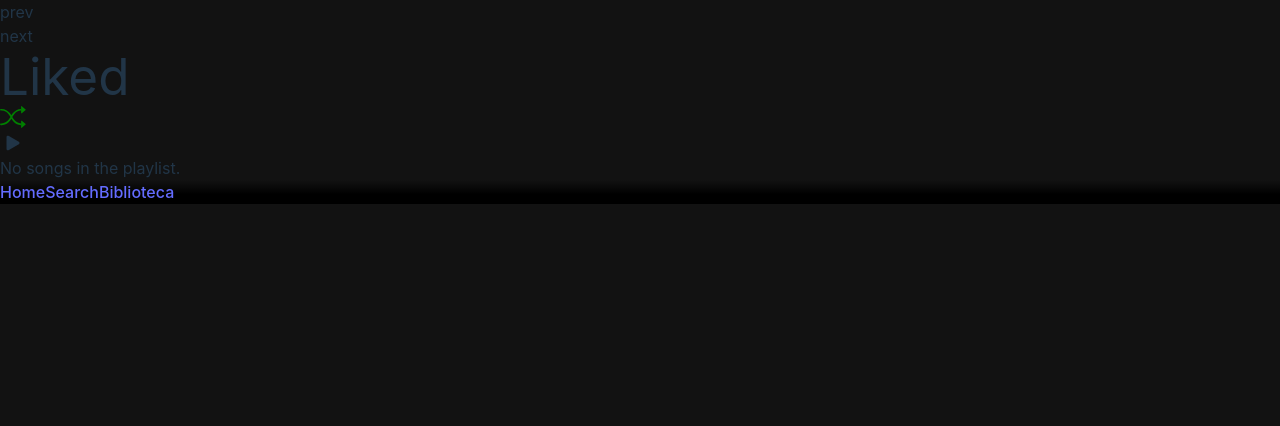
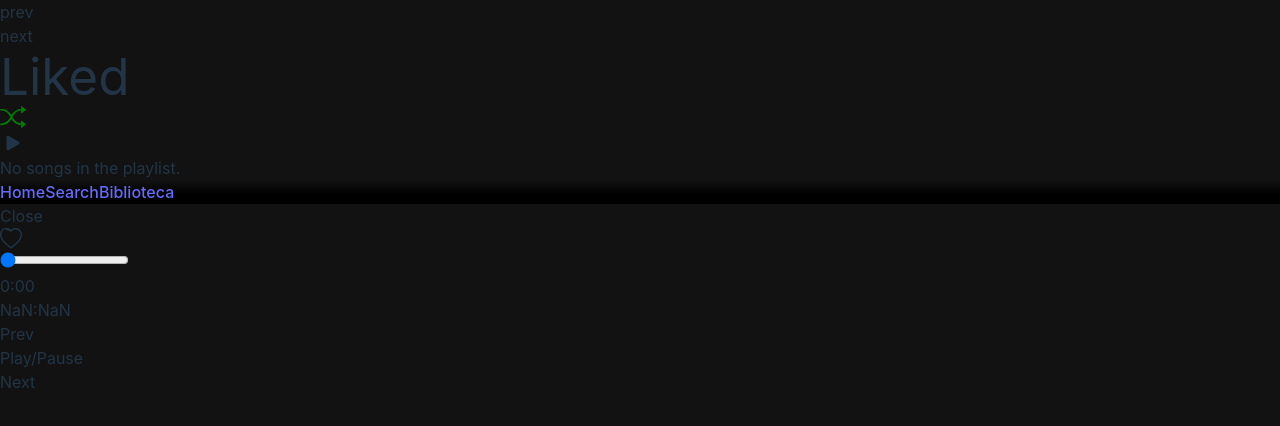
Before and after one commit to SergioAcostaTer/spotyclone-front, a React (Vite) app: page /saved in a window 1280 px wide. Shown: the top 426 px of the page. Built offline with nearby package versions, Linux system fonts and the light colour scheme.

Commit message:
progress

```diff
--- a/src/components/MobileFooter.tsx
+++ b/src/components/MobileFooter.tsx
@@ -9,26 +9,51 @@ interface MobileLayoutProps {
 }
 
 const MobileFooter = ({ children }: MobileLayoutProps) => {
-  const [songs, index, isPlaying, play, pause, likedSongs] = usePlayer((state) => [
+  const [
+    songs,
+    index,
+    isPlaying,
+    play,
+    pause,
+    playlists,
+    handleShow,
+    showControls,
+    progress,
+    setNewSongDuration,
+    prev,
+    next,
+  ] = usePlayer((state) => [
     state.songs,
     state.currentSongIndex,
     state.isPlaying,
     state.play,
-    state.pause, state.likedSongs
+    state.pause,
+    state.playlists,
+    state.handleControls,
+    state.showControls,
+    state.progress,
+    state.setNewSongDuration,
+    state.prevSong,
+    state.nextSong,
   ]);
+  const [userProgress, setUserProgress] = useState(progress);
+
+  useEffect(() => {
+    setUserProgress(progress);
+  }, [progress]);
 
   const [liked, setLiked] = useState(
-    likedSongs.find((e) => e.id == songs[index]?.id) ? true : false
+    playlists.liked?.find((e) => e.id == songs[index]?.id) ? true : false
   );
 
   useEffect(() => {
     setLiked(
-      likedSongs.find((e) => e.id == songs[index]?.id) ? true : false
+      playlists.liked?.find((e) => e.id == songs[index]?.id) ? true : false
     );
   }, [index, isPlaying]);
 
   useEffect(() => {
-    console.log(isPlaying)
+    console.log(isPlaying);
   }, [isPlaying]);
 
   const handleLike = () => {
@@ -39,7 +64,6 @@ const MobileFooter = ({ children }: MobileLayoutProps) => {
     //   addLikedSong(songs[index]);
     // }
     setLiked(!liked);
-
   };
 
   const handlePlayPause = () => {
@@ -53,8 +77,12 @@ const MobileFooter = ({ children }: MobileLayoutProps) => {
   return (
     <>
       {children}
-      <div className="fixed bottom-0 w-full"
-      style={{background: "linear-gradient(0deg, rgba(0,0,0,1) 0%, rgba(0,0,0,1) 40%, rgba(0,0,0,0) 100%)"}}
+      <div
+        className="fixed bottom-0 w-full"
+        style={{
+          background:
+            "linear-gradient(0deg, rgba(0,0,0,1) 0%, rgba(0,0,0,1) 40%, rgba(0,0,0,0) 100%)",
+        }}
       >
         {songs[index] && (
           <div className="h-[53px] w-full px-2">
@@ -62,7 +90,7 @@ const MobileFooter = ({ children }: MobileLayoutProps) => {
               className="w-full h-full flex justify-between p-[5px] rounded-[6px]"
               style={{ backgroundColor: songs[index]?.color }}
             >
-              <div className="flex ">
+              <div className="flex w-full" onClick={handleShow}>
                 <img
                   src={songs[index]?.thumbnail}
                   className="h-full object-fit rounded"
@@ -86,6 +114,69 @@ const MobileFooter = ({ children }: MobileLayoutProps) => {
           <Link to={"/saved"}>Biblioteca</Link>
         </div>
       </div>
+
+      <div
+        className="fixed bottom-[-100vh] w-[100vw] h-[100vh] transition-all duration-100 ease-in-out flex justify-center"
+        style={{
+          bottom: showControls ? "0" : "-100vh",
+          background: songs[index]?.color,
+        }}
+      >
+        <div className="w-[90%]">
+          <div className="w-full h-[53px] px-2">
+            <p onClick={handleShow}>Close</p>
+          </div>
+
+          <div className="w-full flex items-center justify-center flex-col mt-10">
+            <img
+              src={songs[index]?.thumbnail}
+              className=" h-[90%] rounded-md object-contain"
+            ></img>
+
+            <div className="flex justify-between w-full mt-8">
+              <div>
+                <h1 className="text-xl">{songs[index]?.title}</h1>
+                <p className="text-lg">{songs[index]?.artist}</p>
+              </div>
+              <Heart onClick={handleLike} fill={liked} />
+            </div>
+
+            <div className="flex items-center justify-center w-full flex-col flex">
+              <input
+                type="range"
+                min={0}
+                max={songs[index]?.duration?.youtube}
+                value={userProgress}
+                onChange={(e) => {
+                  setNewSongDuration(parseInt(e.target.value));
+                  setUserProgress(parseInt(e.target.value));
+                }}
+                className="w-full"
+              />
+
+              <div className="w-full flex justify-between mt-2">
+                <p>{`${Math.floor(progress / 60)}:${
+                  progress % 60 < 10
+                    ? `0${Math.floor(progress % 60)}`
+                    : `${Math.floor(progress % 60)}`
+                }`}</p>
+
+                <p>{`${Math.floor(songs[index]?.duration?.youtube / 60)}:${
+                  songs[index]?.duration?.youtube % 60 < 10
+                    ? `0${Math.floor(songs[index]?.duration?.youtube % 60)}`
+                    : `${Math.floor(songs[index]?.duration?.youtube % 60)}`
+                }`}</p>
+              </div>
+            </div>
+
+            <div className="flex items-center justify-center w-full">
+              <p onClick={prev}>Prev</p>
+              <p onClick={handlePlayPause}>Play/Pause</p>
+              <p onClick={next}>Next</p>
+            </div>
+          </div>
+        </div>
+      </div>
     </>
   );
 };
--- a/src/components/MusicPlayer.tsx
+++ b/src/components/MusicPlayer.tsx
@@ -3,18 +3,17 @@ import React, { useEffect } from "react";
 import ReactPlayer from "react-player";
 
 const MusicPlayer = ({ children }: { children: React.ReactNode }) => {
-  const [isPlaying, currentSongIndex, songs, nextSong ] = usePlayer((state) => [
+  const [isPlaying, currentSongIndex, songs, nextSong, setProgress] = usePlayer((state) => [
     state.isPlaying,
     state.currentSongIndex,
     state.songs,
-    state.nextSong
+    state.nextSong,
+    state.setProgress,
   ]);
 
-
-
   useEffect(() => {
-    console.log(isPlaying, songs, currentSongIndex)
-  },[isPlaying, songs, currentSongIndex])
+    console.log(isPlaying, songs, currentSongIndex);
+  }, [isPlaying, songs, currentSongIndex]);
 
   return (
     <>
@@ -25,6 +24,11 @@ const MusicPlayer = ({ children }: { children: React.ReactNode }) => {
         url={songs?.[currentSongIndex]?.url}
         onEnded={nextSong}
         playsInline
+        onProgress={(state) => {
+          setProgress(state.playedSeconds);
+        }}
+        progressInterval={500}
+        loop={songs?.length == 1 ? true : false}
       />
       {children}
     </>
--- a/src/components/SongCard.tsx
+++ b/src/components/SongCard.tsx
@@ -8,26 +8,43 @@ interface Props {
 }
 
 const SongCard = ({ song }: Props) => {
-  const [likedSongs, addAndPlay, addLiked, removeLiked, songs, index] = usePlayer(state => [state.likedSongs, state.addAndPlay, state.addLikedSong, state.removeLikedSong, state.songs, state.currentSongIndex])
+  const [
+    addAndPlay,
+    addLiked,
+    removeLiked,
+    songs,
+    index,
+    playlists,
+  ] = usePlayer((state) => [
+    state.addAndPlay,
+    state.addSongToPlaylist,
+    state.removeSongFromPlaylist,
+    state.songs,
+    state.currentSongIndex,
+    state.playlists,
+  ]);
 
   const handleLikeSong = (song: Track) => {
-    if (usePlayer.getState().likedSongs.includes(song)) {
-      removeLiked(song);
+    addLiked("liked", song);
+    console.log(playlists.liked);
+
+    if (playlists.liked.includes(song)) {
+      removeLiked("liked", song);
     } else {
-      addLiked(song);
+      addLiked("liked", song);
     }
   };
 
   const [liked, setLiked] = useState(
-    likedSongs.find((e) => e.id == song.id) ? true : false
+    playlists.liked.find((e) => e.id == song.id) ? true : false
   );
   const [sounding, setSounding] = useState(
     songs[index]?.id == song?.id ? true : false
-  )
+  );
 
-  useEffect(() =>{
-    setSounding(songs[index]?.id == song?.id ? true : false)
-  },[index,songs])
+  useEffect(() => {
+    setSounding(songs[index]?.id == song?.id ? true : false);
+  }, [index, songs]);
 
   const handleLike = () => {
     handleLikeSong(song);
@@ -43,8 +60,12 @@ const SongCard = ({ song }: Props) => {
           className="w-[45px] h-[45px] rounded-md object-contain"
         />
         <div className="flex-grow ml-2">
-          <h2 className="text-sm font-medium"
-          style={{color: sounding ? "green" : "white"}}>{song.title}</h2>
+          <h2
+            className="text-sm font-medium"
+            style={{ color: sounding ? "green" : "white" }}
+          >
+            {song.title}
+          </h2>
           <p className="text-gray-500">{song.artist}</p>
         </div>
       </div>
--- a/src/hooks/usePlayer.tsx
+++ b/src/hooks/usePlayer.tsx
@@ -4,7 +4,6 @@ import { create } from "zustand";
 import { getYT } from "../services/getFromYt";
 
 interface PlayerState {
-  likedSongs: Track[];
   songs: ToSave[];
   currentSongIndex: number;
   isPlaying: boolean;
@@ -13,12 +12,19 @@ interface PlayerState {
   play: () => void;
   pause: () => void;
   shuffle: () => void;
-  addLikedSong: (song: Track) => void;
-  removeLikedSong: (song: Track) => void;
   addAndPlay: (spotify: Track) => Promise<void>;
-  handleLikeSong: (song: Track) => void;
-  playLiked: () => Promise<void>;
   addSong: (spotify: Track) => Promise<void>;
+  addSongToPlaylist: (playlistName: string, song: Track) => void;
+  removeSongFromPlaylist: (playlistName: string, song: Track) => void;
+  playlists: {
+    [key: string]: Track[];
+  };
+  playPLaylist: (playlistName: string) => void;
+  showControls: boolean;
+  handleControls: () => void;
+  progress: number;
+  setProgress: (progress: number) => void;
+  setNewSongDuration: (duration: number) => void;
 }
 
 const mountSong = async (spotify: Track): Promise<ToSave> => {
@@ -36,7 +42,7 @@ const mountSong = async (spotify: Track): Promise<ToSave> => {
     id: spotify.id,
     thumbnail: spotify.thumbnail,
     thumbnailSmall: spotify.thumbnailSmall,
-    url: youtube.url,
+    url: `${youtube.url}&t=0`,
     views: youtube.views,
     duration: youtube.duration,
     popularity: spotify.popularity,
@@ -46,15 +52,18 @@ const mountSong = async (spotify: Track): Promise<ToSave> => {
   return toSave;
 };
 
-const storedLikedSongsString = localStorage.getItem("liked");
-const storedLikedSongs = storedLikedSongsString
-  ? JSON.parse(storedLikedSongsString).reverse()
-  : [];
+const storedPlaylist = localStorage.getItem("playlists");
+const playlistsJSON = storedPlaylist
+  ? JSON.parse(storedPlaylist)
+  : {
+      liked: [],
+    };
 
 const usePlayer = create<PlayerState>((set) => ({
   songs: [],
   currentSongIndex: 0,
   isPlaying: false,
+  playlists: playlistsJSON,
 
   addSong: async (spotify: Track) => {
     const song = await mountSong(spotify);
@@ -102,28 +111,12 @@ const usePlayer = create<PlayerState>((set) => ({
       };
     });
   },
-  likedSongs: storedLikedSongs,
-  addLikedSong: (song) => {
-    set((state) => {
-      const updatedLikedSongs = [...state.likedSongs, song];
-      localStorage.setItem("liked", JSON.stringify(updatedLikedSongs));
-      return { likedSongs: updatedLikedSongs };
-    });
-  },
-  removeLikedSong: (song) => {
-    set((state) => {
-      const updatedLikedSongs = state.likedSongs.filter(
-        (likedSong: Track) => likedSong !== song
-      );
-      localStorage.setItem("liked", JSON.stringify(updatedLikedSongs));
-      return { likedSongs: updatedLikedSongs };
-    });
-  },
+
   addAndPlay: async (spotify: Track) => {
     const song = await mountSong(spotify);
     set((state) => {
-      const newSongs = [...state.songs]; // Create a copy of the original songs array
-      newSongs[state.currentSongIndex] = song; // Replace the song at the specified index
+      const newSongs = [...state.songs];
+      newSongs[state.currentSongIndex] = song;
       return {
         ...state,
         songs: newSongs,
@@ -131,30 +124,99 @@ const usePlayer = create<PlayerState>((set) => ({
       };
     });
   },
-  handleLikeSong: (song: Track) => {
-    const likedSongs = usePlayer.getState().likedSongs;
-    if (likedSongs.includes(song)) {
-      usePlayer.getState().removeLikedSong(song);
-    } else {
-      usePlayer.getState().addLikedSong(song);
-    }
+  addSongToPlaylist: (playlistName, song) => {
+    set((state) => {
+      if (!state.playlists[playlistName]) {
+        state.playlists[playlistName] = [];
+      }
+
+      if (state.playlists[playlistName].find((s) => s.id === song.id)) {
+        return state;
+      }
+
+      const newPlaylists = [song, ...state.playlists[playlistName]];
+
+      const finalState = {
+        ...state,
+        playlists: {
+          ...state.playlists,
+          [playlistName]: newPlaylists,
+        },
+      };
+
+      localStorage.setItem("playlists", JSON.stringify(finalState.playlists));
+
+      return finalState;
+    });
   },
-  playLiked: async () => {
-    const likedSongs = usePlayer.getState().likedSongs;
-    const songsToPass = await Promise.all(
-      likedSongs.map(async (song) => await mountSong(song))
+
+  removeSongFromPlaylist: (playlistName, song) => {
+    set((state) => {
+      const newPlaylists = [...state.playlists[playlistName]];
+      const index = newPlaylists.findIndex((s) => s.id === song.id);
+      newPlaylists.splice(index, 1);
+
+      const finalState = {
+        ...state,
+        playlists: {
+          ...state.playlists,
+          [playlistName]: newPlaylists,
+        },
+      };
+
+      localStorage.setItem("playlists", JSON.stringify(finalState.playlists));
+
+      return finalState;
+    });
+  },
+
+  playPLaylist: async (playlistName) => {
+    const newSongs = await Promise.all(
+      playlistsJSON[playlistName].map((song: Track) => mountSong(song))
     );
 
-    try {
-      set((state) => ({
+    set((state) => {
+      return {
         ...state,
-        songs: songsToPass,
-        currentSongIndex: 0,
+        songs: newSongs,
         isPlaying: true,
-      }));
-    } catch (error) {
-      console.error("An error occurred:", error);
-    }
+      };
+    });
+  },
+
+  showControls: false,
+
+  handleControls: () => {
+    set((state) => ({
+      ...state,
+      showControls: !state.showControls,
+    }));
+  },
+
+  progress: 0,
+
+  setProgress: (progress) => {
+    set((state) => ({
+      ...state,
+      progress,
+    }));
+  },
+
+  setNewSongDuration: (duration) => {
+    set((state) => {
+      const nowPlaying = state.songs[state.currentSongIndex];
+      nowPlaying.url = nowPlaying.url.replace(/&t=\d+/, `&t=${duration}`);
+
+      const songs = [...state.songs];
+      songs[state.currentSongIndex] = nowPlaying;
+
+      const finalState = {
+        ...state,
+        songs,
+      };
+
+      return finalState;
+    });
   },
 }));
 
--- a/src/index.css
+++ b/src/index.css
@@ -3,9 +3,15 @@
 @tailwind utilities;
 
 #root{
-  min-width: 100vw;
-  min-height: 100vh;
+  width: 100vw;
+  height: 100vh;
   background-color: #121212;
+}
+
+*{
+  margin: 0;
+  padding: 0;
+  box-sizing: border-box;
 }
 
 :root {
--- a/src/pages/Saved.tsx
+++ b/src/pages/Saved.tsx
@@ -3,18 +3,20 @@ import usePlayer from "../hooks/usePlayer";
 import Playlist from "../components/Playlist";
 
 const Saved: React.FC = () => {
-  const [likedSongs, nextSong, prevSong] = usePlayer((state) => [
-    state.likedSongs,
+  const [nextSong, prevSong, playlists] = usePlayer((state) => [
     state.nextSong,
     state.prevSong,
+    state.playlists,
   ]);
+
+  const songs = playlists.liked;
 
   return (
     <div className="w-full">
       <h2 onClick={prevSong}>prev</h2>
       <h2 onClick={nextSong}>next</h2>
 
-      <Playlist songs={likedSongs} title="Liked" />
+      <Playlist songs={songs} title="Liked" />
     </div>
   );
 };
```
Also changed, not shown: src/components/Playlist.tsx (+8 -8 lines).
